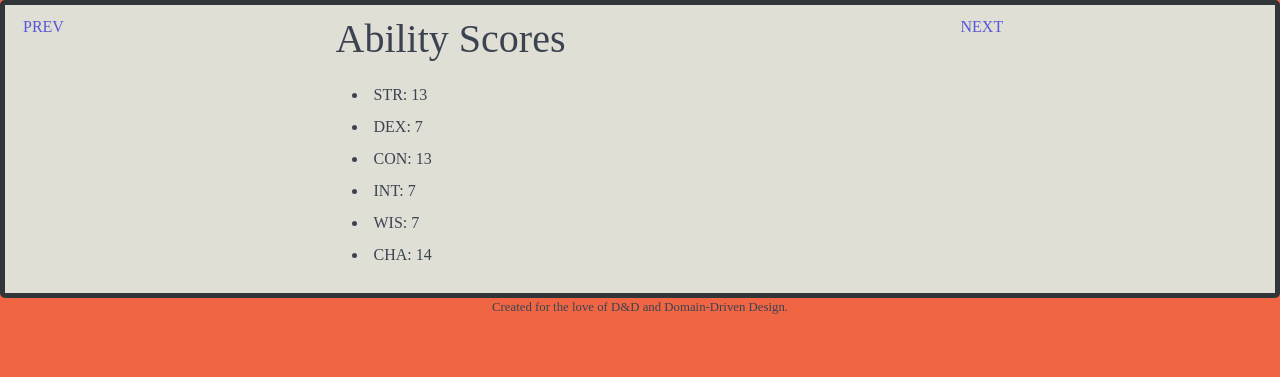
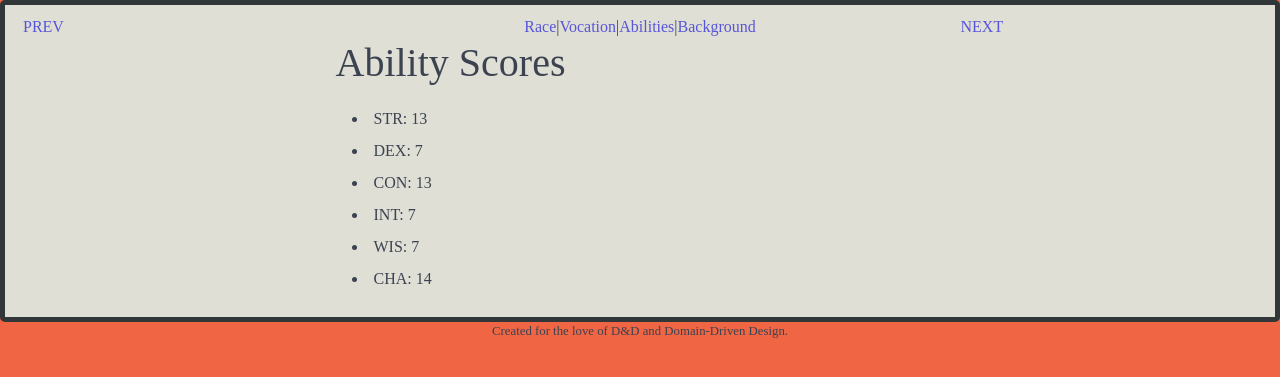
Before and after one commit to IceShirok/dnd-infinity, a Flask app: page /pc/create/abilities in a window 1280 px wide. Shown: the part 118-495 px from the top of the page. Run offline with Flask 2, Linux system fonts and the light colour scheme; parts of the project's set-up code (start-up, migrations or seed data) failed here and were passed over.

Commit message:
Hardcode a navbar for the PC creation UI

```diff
--- a/templates/creation/creation_base.html
+++ b/templates/creation/creation_base.html
@@ -8,6 +8,16 @@
         {% endif %}
     </div>
     <div class="column col-6">
+        <header class="navbar">
+            <section class="navbar-section"></section>
+            <section class="navbar-center">
+                <a href="{{ url_for('create_pc_race') }}">Race</a> |
+                <a href="{{ url_for('create_pc_vocation') }}">Vocation</a> |
+                <a href="{{ url_for('create_pc_abilities') }}">Abilities</a> |
+                <a href="{{ url_for('create_pc_background') }}">Background</a>
+            </section>
+            <section class="navbar-section"></section>
+        </header>
         {% block creation %}{% endblock %}
     </div>
     <div class="column col-3">
```
